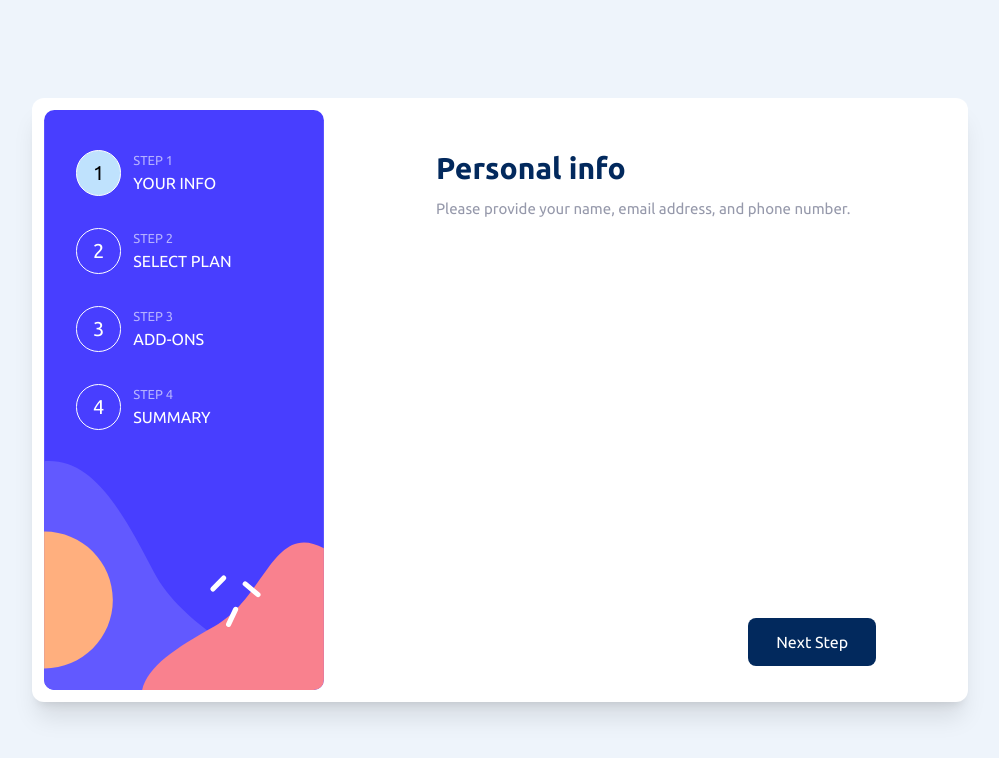
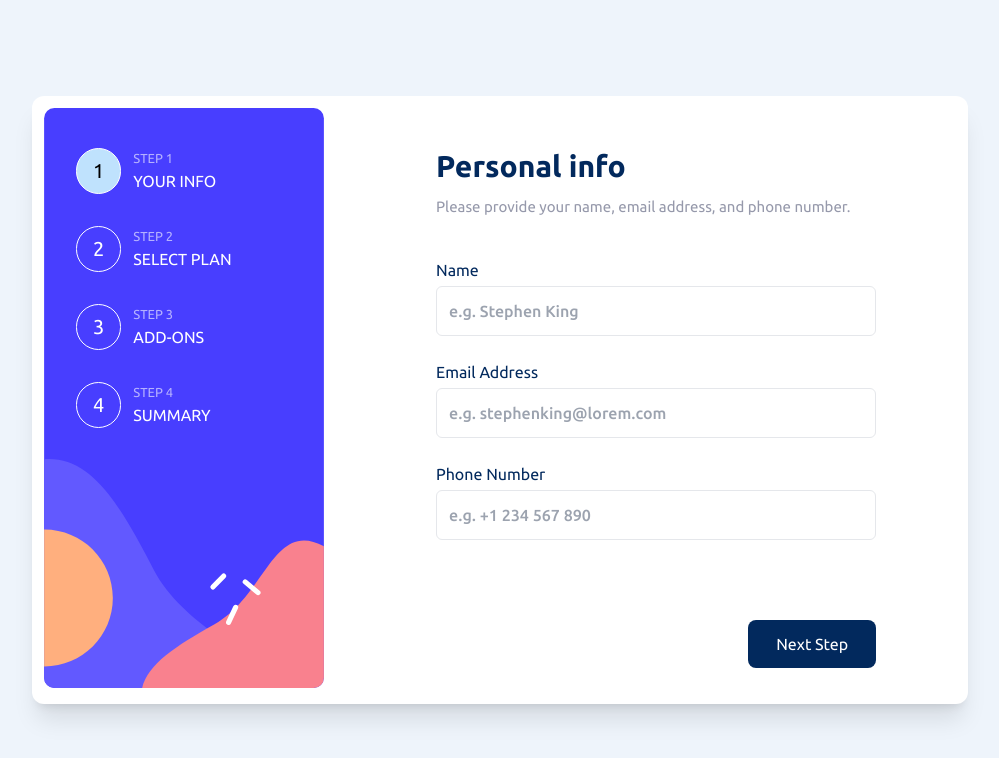
Before and after one commit to xsova113/multi-step-form, a Next.js app: page / in a window 1280 px wide. Shown: the top 758 px of the page, without its empty margins (140-1139 px from the left). Built offline with nearby package versions, Linux system fonts and the light colour scheme.

Commit message:
bug test

```diff
--- a/app/components/form/Form.tsx
+++ b/app/components/form/Form.tsx
@@ -1,6 +1,6 @@
 "use client";
 
-// import PersonalInfo from "./components/PersonalInfo";
+import PersonalInfo from "./components/PersonalInfo";
 // import Plan from "./components/Plan";
 // import AddOns from "./components/AddOns";
 // import Finish from "./components/Finish";
@@ -72,8 +72,8 @@ const FormInput = () => {
           className="flex flex-col h-full md:justify-between"
         >
           <div>
-            {/* <PersonalInfo register={register} errors={errors} />
-            <Plan register={register} /> */}
+            <PersonalInfo register={register} errors={errors} />
+            {/* <Plan register={register} />  */}
             {/* <AddOns register={register} /> */}
             {/* <Finish /> */}
           </div>
--- a/app/components/form/components/Input.tsx
+++ b/app/components/form/components/Input.tsx
@@ -1,64 +1,64 @@
-// import { UseFormRegister, FieldErrors, FieldValues } from "react-hook-form";
+import { UseFormRegister, FieldErrors, FieldValues } from "react-hook-form";
 
-// interface InputProps {
-//   title: string;
-//   id: string;
-//   pattern: RegExp;
-//   placeholder: string;
-//   register: UseFormRegister<FieldValues>;
-//   errors: FieldErrors;
-//   type: string;
-// }
+interface InputProps {
+  title: string;
+  id: string;
+  pattern: RegExp;
+  placeholder: string;
+  register: UseFormRegister<FieldValues>;
+  errors: FieldErrors;
+  type: string;
+}
 
-// const Input: React.FC<InputProps> = ({
-//   title,
-//   id,
-//   type,
-//   pattern,
-//   placeholder,
-//   register,
-//   errors,
-// }) => {
-//   return (
-//     <div className="flex flex-col gap-1">
-//       <div className="flex items-baseline justify-between">
-//         <label htmlFor={id} className="text-[#02295d]">
-//           {title}
-//         </label>
-//         {errors[id]?.type === "required" && (
-//           <span className="text-[#ED3548] text-xs font-bold">
-//             {errors[id]?.message?.toString()}
-//           </span>
-//         )}
-//         {errors[id]?.type === "minLength" && (
-//           <span className="text-[#ED3548] text-xs font-bold">
-//             {errors[id]?.message?.toString()}
-//           </span>
-//         )}
-//         {errors[id]?.type === "pattern" && (
-//           <span className="text-[#ED3548] text-xs font-bold">
-//             {errors[id]?.message?.toString()}
-//           </span>
-//         )}
-//       </div>
+const Input: React.FC<InputProps> = ({
+  title,
+  id,
+  type,
+  pattern,
+  placeholder,
+  register,
+  errors,
+}) => {
+  return (
+    <div className="flex flex-col gap-1">
+      <div className="flex items-baseline justify-between">
+        <label htmlFor={id} className="text-[#02295d]">
+          {title}
+        </label>
+        {errors[id]?.type === "required" && (
+          <span className="text-[#ED3548] text-xs font-bold">
+            {errors[id]?.message?.toString()}
+          </span>
+        )}
+        {errors[id]?.type === "minLength" && (
+          <span className="text-[#ED3548] text-xs font-bold">
+            {errors[id]?.message?.toString()}
+          </span>
+        )}
+        {errors[id]?.type === "pattern" && (
+          <span className="text-[#ED3548] text-xs font-bold">
+            {errors[id]?.message?.toString()}
+          </span>
+        )}
+      </div>
 
-//       <input
-//         id={id}
-//         type={type}
-//         placeholder={placeholder}
-//         className={`border border-gray-200 transition focus:border-[#473DFF] ${
-//           errors[id] && "!border-[#ED3548]"
-//         } outline-none p-3 rounded-md text-[#02295d] font-medium`}
-//         {...register(id, {
-//           required: "This field is required",
-//           pattern: {
-//             value: pattern,
-//             message: "Please enter a valid email address",
-//           },
-//         })}
-//       />
-//     </div>
-//   );
-// };
+      <input
+        id={id}
+        type={type}
+        placeholder={placeholder}
+        className={`border border-gray-200 transition focus:border-[#473DFF] ${
+          errors[id] && "!border-[#ED3548]"
+        } outline-none p-3 rounded-md text-[#02295d] font-medium`}
+        {...register(id, {
+          required: "This field is required",
+          pattern: {
+            value: pattern,
+            message: "Please enter a valid email address",
+          },
+        })}
+      />
+    </div>
+  );
+};
 
-// export default Input;
+export default Input;
--- a/app/components/form/components/PersonalInfo.tsx
+++ b/app/components/form/components/PersonalInfo.tsx
@@ -1,53 +1,53 @@
-// "use client";
+"use client";
 
-// import { useSelectContext } from "@/app/context/SelectContext";
-// import Input from "./Input";
-// import { inputObj } from "@/app/libs/constants";
-// import { UseFormRegister, FieldErrors, FieldValues } from "react-hook-form";
+import { useSelectContext } from "@/app/context/SelectContext";
+import Input from "./Input";
+import { inputObj } from "@/app/libs/constants";
+import { UseFormRegister, FieldErrors, FieldValues } from "react-hook-form";
 
-// interface PersonalInfoProps {
-//   register: UseFormRegister<FieldValues>;
-//   errors: FieldErrors;
-// }
+interface PersonalInfoProps {
+  register: UseFormRegister<FieldValues>;
+  errors: FieldErrors;
+}
 
-// const PersonalInfo: React.FC<PersonalInfoProps> = ({ register, errors }) => {
-//   const { isSelected } = useSelectContext();
+const PersonalInfo: React.FC<PersonalInfoProps> = ({ register, errors }) => {
+  const { isSelected } = useSelectContext();
 
-//   return (
-//     <div className={`${isSelected !== 0 && "hidden"} block`}>
-//       <div className="flex flex-col pt-10 gap-6">
-//         <Input
-//           pattern={/(.*?)/}
-//           title={inputObj.name}
-//           id="name"
-//           type="text"
-//           placeholder={inputObj.namePlaceholder}
-//           register={register}
-//           errors={errors}
-//         />
-//         <Input
-//           pattern={
-//             /^[a-zA-Z0-9.!#$%&'*+/=?^_`{|}~-]+@[a-zA-Z0-9-]+(?:\.[a-zA-Z0-9-]+)*$/
-//           }
-//           title={inputObj.email}
-//           type="email"
-//           id="email"
-//           placeholder={inputObj.emailPlaceholder}
-//           register={register}
-//           errors={errors}
-//         />
-//         <Input
-//           pattern={/(.*?)/}
-//           title={inputObj.phone}
-//           type="tel"
-//           id="phone"
-//           placeholder={inputObj.phonePlaceholder}
-//           register={register}
-//           errors={errors}
-//         />
-//       </div>
-//     </div>
-//   );
-// };
+  return (
+    <div className={`${isSelected !== 0 && "hidden"} block`}>
+      <div className="flex flex-col pt-10 gap-6">
+        <Input
+          pattern={/(.*?)/}
+          title={inputObj.name}
+          id="name"
+          type="text"
+          placeholder={inputObj.namePlaceholder}
+          register={register}
+          errors={errors}
+        />
+        <Input
+          pattern={
+            /^[a-zA-Z0-9.!#$%&'*+/=?^_`{|}~-]+@[a-zA-Z0-9-]+(?:\.[a-zA-Z0-9-]+)*$/
+          }
+          title={inputObj.email}
+          type="email"
+          id="email"
+          placeholder={inputObj.emailPlaceholder}
+          register={register}
+          errors={errors}
+        />
+        <Input
+          pattern={/(.*?)/}
+          title={inputObj.phone}
+          type="tel"
+          id="phone"
+          placeholder={inputObj.phonePlaceholder}
+          register={register}
+          errors={errors}
+        />
+      </div>
+    </div>
+  );
+};
 
-// export default PersonalInfo;
+export default PersonalInfo;
```
